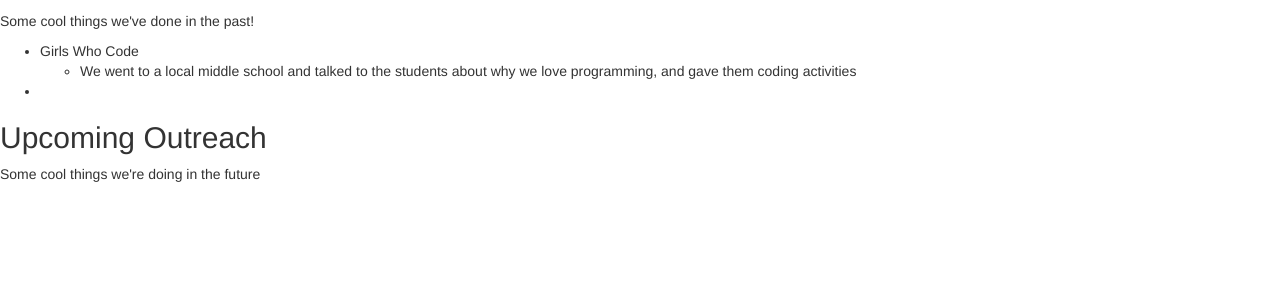
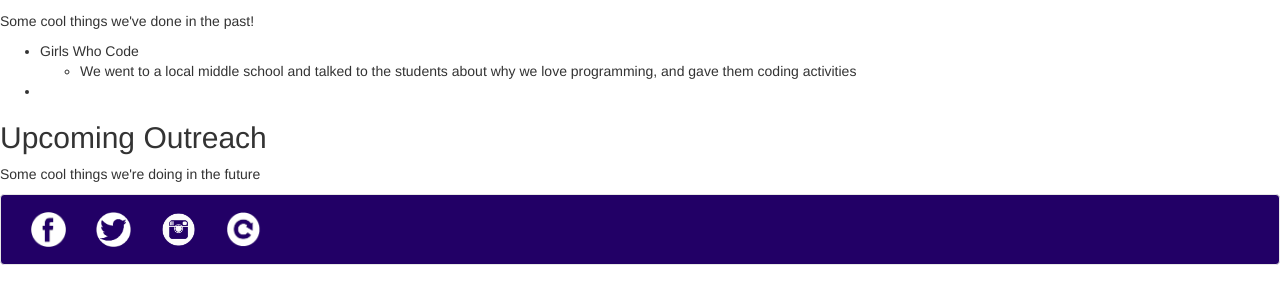
Before and after one commit to everwoodlove/WiCS, a Django app: page /outreach/ in a window 1280 px wide. Shown: the part 278-582 px from the top of the page. Run offline with Django 3.2, Linux system fonts and the light colour scheme; some libraries are stand-ins or nearby versions.

Commit message:
added social media footer and changed Instragram icon to link to the new Instagram page instead of the homepage

```diff
--- a/WiCS/wicsWebsite/templates/outreach.html
+++ b/WiCS/wicsWebsite/templates/outreach.html
@@ -45,7 +45,6 @@
 	</div><!-- ./container-fluid-->
 </nav>
 
-
 	<h2>Mission/Vision Statement</h2>
 		<p>Women in Computer Science is a student organization at ASU which acts as a support network and resource for female and other minority students in technology.</p>
 		<p></p>
@@ -63,5 +62,16 @@
 		</ul>
 	<h2>Upcoming Outreach</h2>
 		<p>Some cool things we're doing in the future</p>
+
+	<nav class="navbar navbar-default footer">
+    	<div class="container social-media-images">
+        	<ul class="nav navbar-nav navbar-footer">
+            	<li><a href="https://www.facebook.com/groups/212308905494613/"><img class="social-media" src="../static/images/facebook.png" alt="Facebook"></a>	</li>
+            	<li><a href="https://twitter.com/wcs_asu"><img class="social-media" src="../static/images/twitter.png" alt="Twitter"></a></li>
+            	<li><a href="https://www.instagram.com/wics.asu/"><img class="social-media" src="../static/images/instagram.png" alt="Instagram"></a></li>
+            	<li><a href="https://orgsync.com/12651/chapter"><img class="social-media" src="../static/images/orgsync.png" alt="OrgSync"></a></li>
+        	</ul>
+    	</div>
+	</nav>
 </body>
 </html>
```
